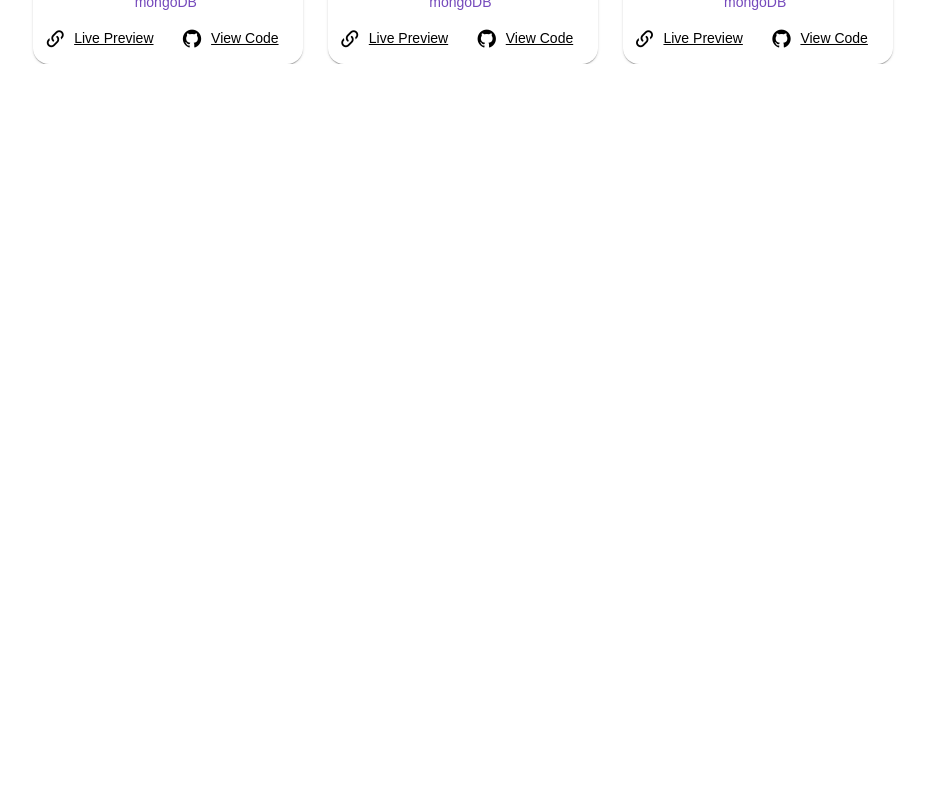
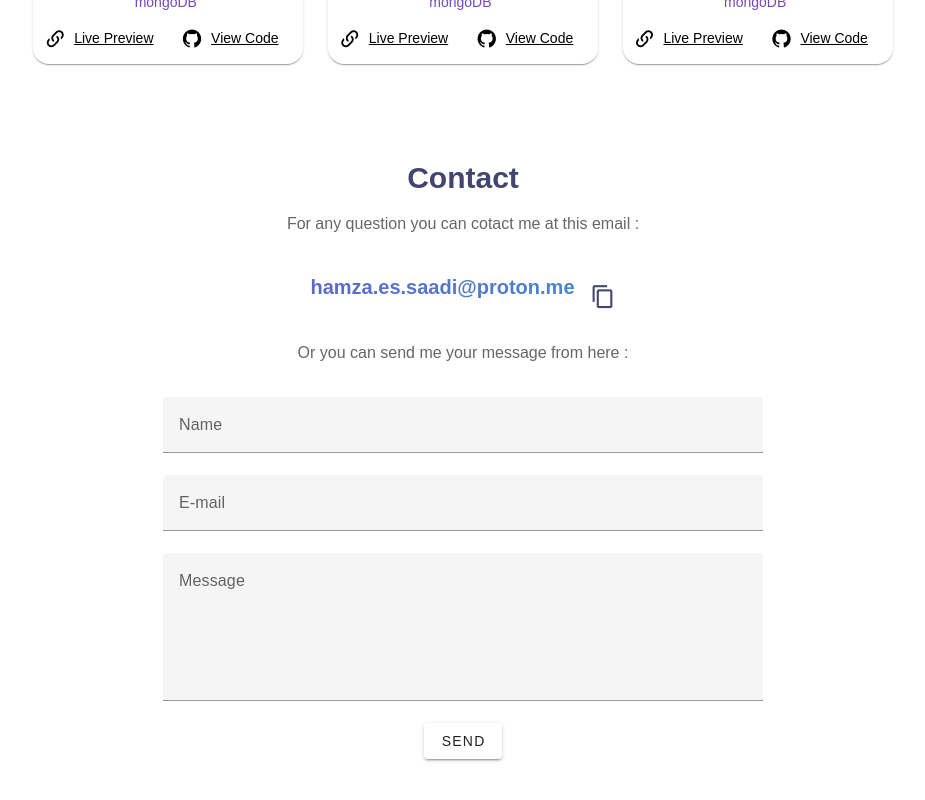
Before and after one commit to dimahmz/my-portfolio, a Nuxt app: page / in a window 1280 px wide. Shown: the part 1392-2192 px from the top of the page, without its empty margins (177-1102 px from the left). Before the commit the page ends 1456 px from the top, so only its background shows below. Built offline with nearby package versions, Linux system fonts and the light colour scheme.

Commit message:
build: contact section

```diff
--- /dev/null
+++ b/components/sections/contact.vue
@@ -0,0 +1,16 @@
+<script setup></script>
+<template lang="pug">
+section.px-3
+  sections-contact-header
+  form
+    v-text-field( label='Name')
+    v-text-field( label='E-mail')
+    v-textarea( label='Message')
+    .flex-center
+      v-btn(type='submit') send
+</template>
+<style scoped lang="scss">
+form {
+  @apply mt-8 mx-auto max-w-[600px];
+}
+</style>
--- /dev/null
+++ b/components/sections/contactHeader.vue
@@ -0,0 +1,42 @@
+<script lang="ts" setup>
+import { email } from "@/content/contact.json";
+import { ref } from "vue";
+
+const copyingMsg = (element: HTMLElement) => {
+  element.setAttribute("title", "coppied");
+  console.log(element.getAttribute("title"));
+  setTimeout(() => {
+    element.setAttribute("title", "Copy to clipboard");
+  }, 3000);
+};
+
+const copyIcon = ref<HTMLElement | null>(null);
+
+async function copyEmail() {
+  try {
+    await navigator.clipboard.writeText(email);
+    copyingMsg(copyIcon.value);
+  } catch (err) {
+    console.error("Failed to copy: ", err);
+  }
+}
+</script>
+<template lang="pug">
+.text-center
+  h2.section-title Contact
+  p.mt-4.section-sub-title For any question you can cotact me at this email :
+  h3.my-email-style.text-sm {{email}}
+    span(ref="copyIcon" @click="copyEmail" title="Copy to clipboard")
+      v-icon.ml-4.mt-4(icon="mdi-content-copy" size="small")
+  p.mt-4.section-sub-title Or you can send me your message from here :
+</template>
+<style scoped lang="scss">
+.my-email-style {
+  @apply my-4 font-black bg-gradient-to-r from-app-primary to-app-secondary text-transparent bg-clip-text;
+  @apply sm:text-lg;
+  @apply md:text-xl md:my-8;
+  .v-icon {
+    @apply text-app-title;
+  }
+}
+</style>
--- /dev/null
+++ b/content/contact.json
@@ -0,0 +1,6 @@
+{
+  "Name": "Hamza",
+  "LastName": "Es-saadi",
+  "phone": "+212603926353",
+  "email": "hamza.es.saadi@proton.me"
+}
--- a/pages/index.vue
+++ b/pages/index.vue
@@ -1,8 +1,9 @@
 <template lang="pug">
 .flex.justify-center
-  .w-full(class="max-w-[1000px]")
+  .w-full(class="max-w-[1000px]").mb-60
     nav-bar
     sections-hero.mt-16
     sections-skills.mt-24
     sections-projects.mt-24
+    sections-contact.mt-24
 </template>
```
